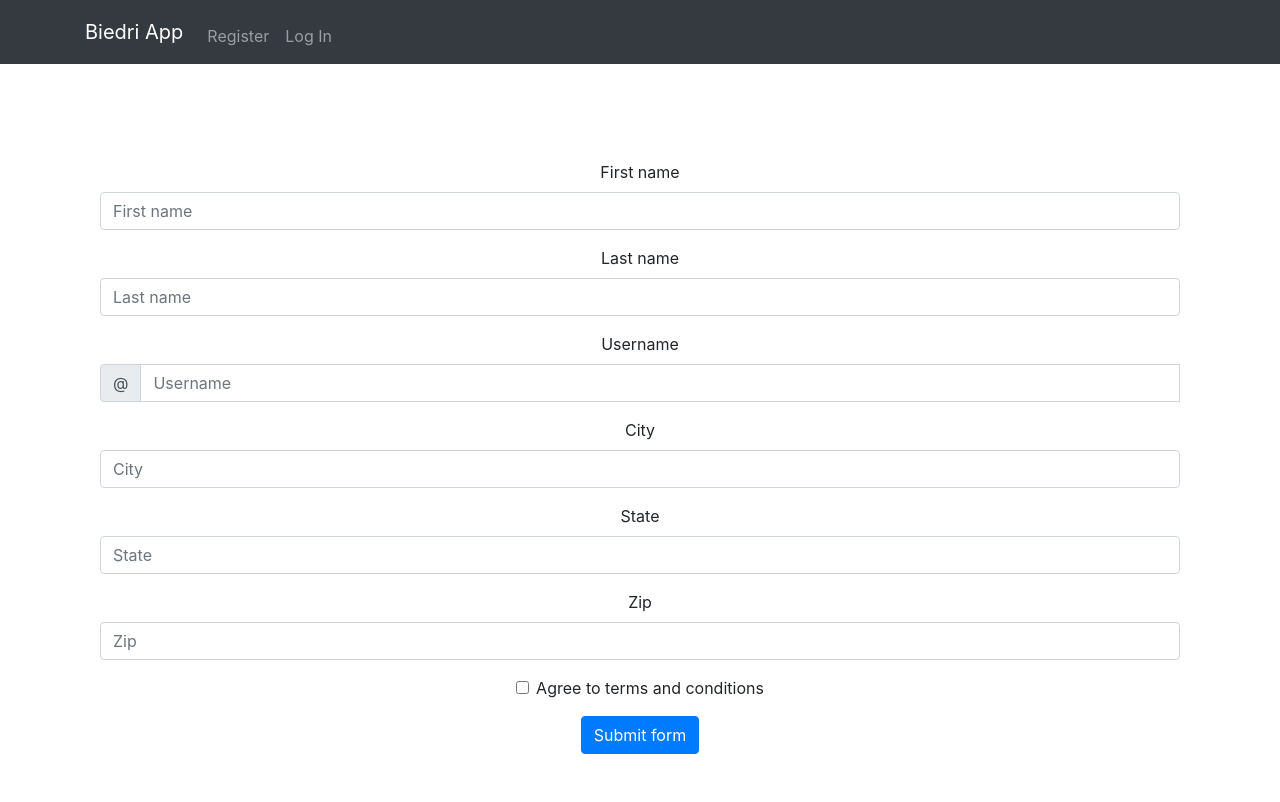
After one commit to kenryhraval/Biedri_Web_App, a Flask app: page /register in a window 1280 px wide. The commit adds this page. Run offline with Flask 3, Linux system fonts and the light colour scheme; some libraries are stand-ins or nearby versions.

Commit message:
Added pages for login and register

```diff
--- a/app.py
+++ b/app.py
@@ -36,18 +36,18 @@ def after_request(response):
     return response
 
 @app.route('/')
-# @login_required
+@login_required
 def index():
     return render_template("index.html")
 
 
 @app.route('/profile')
-# @login_required
+@login_required
 def profile():
     return render_template("profile.html")
 
 @app.route('/settings')
-# @login_required
+@login_required
 def settings():
     return render_template("settings.html")
 
@@ -55,6 +55,10 @@ def settings():
 def login():
     return render_template("login.html")
 
+@app.route('/register')
+def register():
+    return render_template("register.html")
+
 
 if __name__ == '__main__':
     app.run(debug=True)
--- a/templates/layout.html
+++ b/templates/layout.html
@@ -13,15 +13,16 @@
 <body>
     <nav class="navbar navbar-expand-lg navbar-dark bg-dark">
         <div class="container">
-            <a class="navbar-brand" href="/index">Biedri App</a>
+            <a class="navbar-brand" href="/">Biedri App</a>
             <button class="navbar-toggler" type="button" data-toggle="collapse" data-target="#navbarNav"
                 aria-controls="navbarNav" aria-expanded="false" aria-label="Toggle navigation">
                 <span class="navbar-toggler-icon"></span>
             </button>
             <div class="collapse navbar-collapse" id="navbarNav">
+                {% if session["user_id"] %}
                 <ul class="navbar-nav ml-auto">
                     <li class="nav-item">
-                        <a class="nav-link" href="/index">Home</a>
+                        <a class="nav-link" href="/">Home</a>
                     </li>
                     <li class="nav-item">
                         <a class="nav-link" href="/profile">Profile</a>
@@ -29,7 +30,20 @@
                     <li class="nav-item">
                         <a class="nav-link" href="/settings">Settings</a>
                     </li>
+                    <li class="nav-item">
+                        <a class="nav-link" href="/logout">Log Out</a>
+                    </li>
                 </ul>
+                {% else %}
+                <ul class="navbar-nav ms-auto mt-2">
+                    <li class="nav-item">
+                        <a class="nav-link" href="/register">Register</a>
+                    </li>
+                    <li class="nav-item">
+                        <a class="nav-link" href="/login">Log In</a>
+                    </li>
+                </ul>
+                {% endif %}
             </div>
         </div>
     </nav>
--- /dev/null
+++ b/templates/register.html
@@ -0,0 +1,99 @@
+{% extends "layout.html" %}
+
+{% block title %}
+    Register
+{% endblock %}
+
+{% block main %}
+<div class="form-containe">
+    <form class="needs-validation" novalidate action="/register" method="post">
+        <div class="mb-3">
+            <label for="validationCustom01">First name</label>
+            <input type="text"  class="form-control" id="validationCustom01" placeholder="First name" value="" required>
+            <div class="valid-feedback">
+                Looks good!
+            </div>
+        </div>
+
+        <div class="mb-3">
+            <label for="validationCustom02">Last name</label>
+            <input type="text" class="form-control" id="validationCustom02" placeholder="Last name" value="" required>
+            <div class="valid-feedback">
+                Looks good!
+            </div>
+        </div>
+
+        <div class="mb-3">
+            <label for="validationCustomUsername">Username</label>
+            <div class="input-group">
+                <div class="input-group-prepend">
+                    <span class="input-group-text" id="inputGroupPrepend">@</span>
+                </div>
+                <input type="text" class="form-control" id="validationCustomUsername" placeholder="Username" required>
+                <div class="invalid-feedback">
+                    Please choose a username.
+                </div>
+            </div>
+        </div>
+
+        <div class="mb-3">
+            <label for="validationCustom03">City</label>
+            <input type="text" class="form-control" id="validationCustom03" placeholder="City" required>
+            <div class="invalid-feedback">
+                Please provide a valid city.
+            </div>
+        </div>
+
+        <div class="mb-3">
+            <label for="validationCustom04">State</label>
+            <input type="text" class="form-control" id="validationCustom04" placeholder="State" required>
+            <div class="invalid-feedback">
+                Please provide a valid state.
+            </div>
+        </div>
+
+        <div class="mb-3">
+            <label for="validationCustom05">Zip</label>
+            <input type="text" class="form-control" id="validationCustom05" placeholder="Zip" required>
+            <div class="invalid-feedback">
+                Please provide a valid zip.
+            </div>
+        </div>
+
+        <div class="form-group">
+            <div class="form-check">
+            <input class="form-check-input" type="checkbox" value="" id="invalidCheck" required>
+            <label class="form-check-label" for="invalidCheck">
+                Agree to terms and conditions
+            </label>
+            <div class="invalid-feedback">
+                You must agree before submitting.
+            </div>
+            </div>
+        </div>
+
+        <button class="btn btn-primary" type="submit">Submit form</button>
+    </form>
+</div>
+
+<script>
+    // Example starter JavaScript for disabling form submissions if there are invalid fields
+    (function() {
+      'use strict';
+      window.addEventListener('load', function() {
+        // Fetch all the forms we want to apply custom Bootstrap validation styles to
+        var forms = document.getElementsByClassName('needs-validation');
+        // Loop over them and prevent submission
+        var validation = Array.prototype.filter.call(forms, function(form) {
+          form.addEventListener('submit', function(event) {
+            if (form.checkValidity() === false) {
+              event.preventDefault();
+              event.stopPropagation();
+            }
+            form.classList.add('was-validated');
+          }, false);
+        });
+      }, false);
+    })();
+    </script>
+{% endblock %}
```
Also changed, not shown: templates/login.html (+65 -0 lines).
